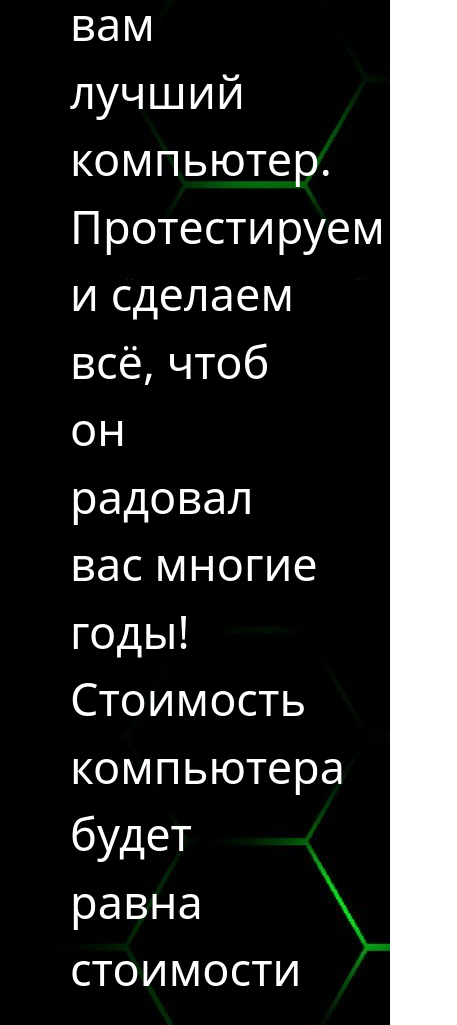
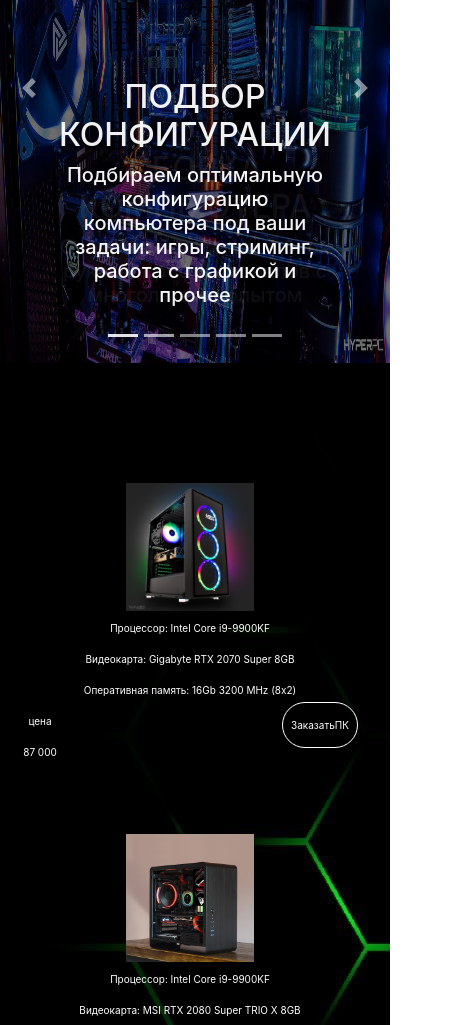
Before and after one commit to AndreyJew/sait, a plain HTML site: page index.html in a window 390 px wide. Shown: the part 800-1825 px from the top of the page, 457 px wide, since content can reach past the window. Drawn offline with nearby package versions, Linux system fonts and the light colour scheme.

Commit message:
Add files via upload

```diff
--- a/index.html
+++ b/index.html
@@ -1,15 +1,25 @@
 <!DOCTYPE html>
 <html lang="en">
 	<head>
+
 		<link rel="stylesheet" type="text/css" href="style.css">
 		<link rel="icon" href="img/flaspc.jpg" type="image/x-icon">
 		<link href="https://cdn.jsdelivr.net/npm/bootstrap@5.0.0-beta2/dist/css/bootstrap.min.css" rel="stylesheet" integrity="sha384-BmbxuPwQa2lc/FVzBcNJ7UAyJxM6wuqIj61tLrc4wSX0szH/Ev+nYRRuWlolflfl" crossorigin="anonymous">
 		<meta charset="utf-8">
 		<meta name="viewport" content="width=device-width, initial-scale=1">
 		<title>flaspc.ru</title>
-	</head>
+		<meta http-equiv="X-UA-Compatible" content="IE=edge">
+  <meta name="viewport" content="width=device-width, initial-scale=1">
+  <link rel="stylesheet" href="https://stackpath.bootstrapcdn.com/bootstrap/4.3.1/css/bootstrap.min.css" integrity="sha384-ggOyR0iXCbMQv3Xipma34MD+dH/1fQ784/j6cY/iJTQUOhcWr7x9JvoRxT2MZw1T" crossorigin="anonymous">
+  <style type="text/css">
+    img {
+      max-width: 100%;
+    }
+  </style>
+</head>
 	<body>
 		<div id="conteiner">
+
 			<div class="menu">
 			<img src="img/logo.png" class="k" >
 			<div class='link' align="center">
--- a/style.css
+++ b/style.css
@@ -195,13 +195,61 @@ left: 130px;
 h3{
 	color: white;
 }
-
-@media screen and (max-width:1200px){
+@media screen and (max-width:2150px){
 	#conteiner{
 		width: 100%;
 	}
 	.menu{
 		width:100%;
+
+	}
+	.info{
+		width: 100%;
+	}
+
+	.link.s{
+		left: auto;
+		right: 0px;
+
+		font-size: auto;
+	}
+
+
+}
+
+@media screen and (max-width:1770px){
+
+
+	#p{
+		display: none;
+	}
+}
+
+@media screen and (max-width:1812px){
+	.info.a{
+	position: relative;
+		left: 210px;
+	}
+
+
+}
+
+@media screen and (max-width:1556px){
+	.info.a{
+	position: relative;
+		left: 40px;
+	}
+
+
+}
+
+@media screen and (max-width:1280px){
+	#conteiner{
+		width: 100%;
+	}
+	.menu{
+		width:100%;
+
 	}
 	.info{
 		width: 100%;
@@ -218,6 +266,8 @@ h3{
 	}
 
 }
+
+
 @media screen and (max-width:750px){
 	#soc{
 		display: none;
@@ -225,7 +275,48 @@ h3{
 	#p{
 		display: none;
 	}
+	.content{
+
+		font-size: 15px;
+
+	}
+
 	.carousel-caption.d-none.d-md-block{
 		font-size: 1px;
 	}
 }
+
+@media screen and (max-width:510px){
+	#soc{
+		display: none;
+	}
+	#p{
+		display: none;
+	}
+	.info.a{
+		position: relative;
+			left: -10px;
+		}
+	.content{
+
+		font-size: 15px;
+
+
+	}
+	#pc{
+
+		width: 40%;
+	}
+	.card-text{
+
+		font-size: 10px;
+	}
+	#zakazpc{
+
+		font-size: 10px;
+	}
+
+	.carousel-caption.d-none.d-md-block{
+		font-size: 1px;
+	}
+}
```
